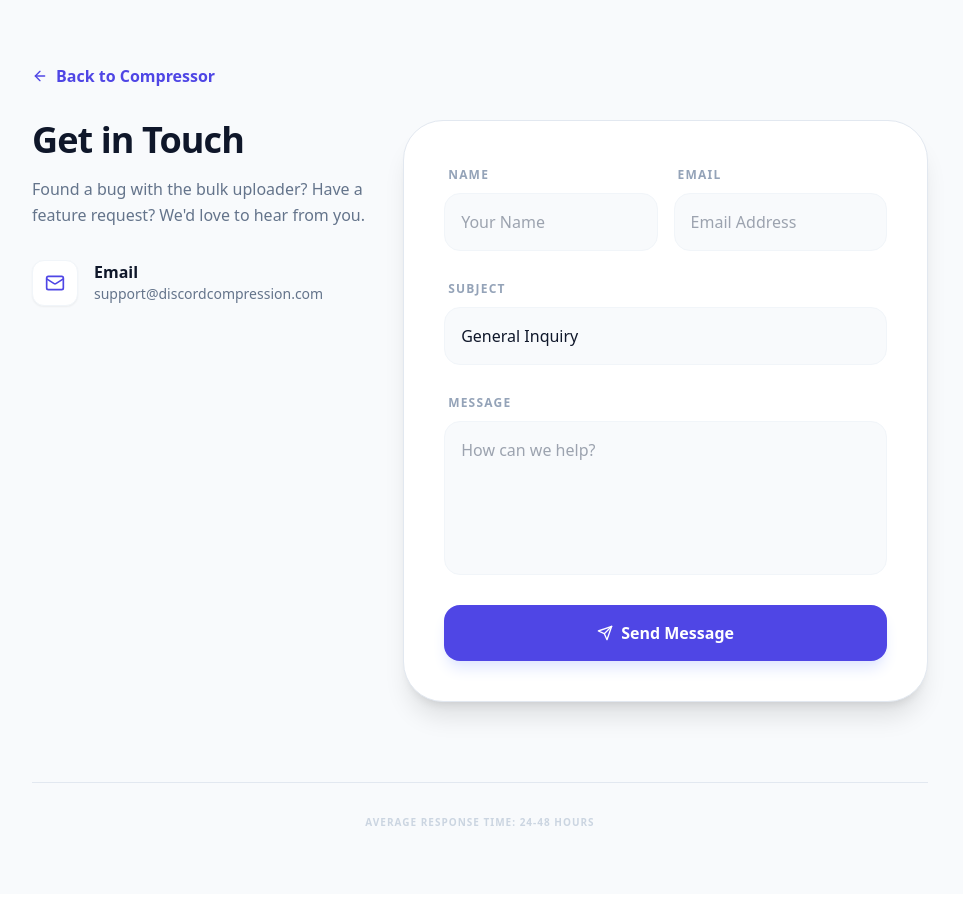
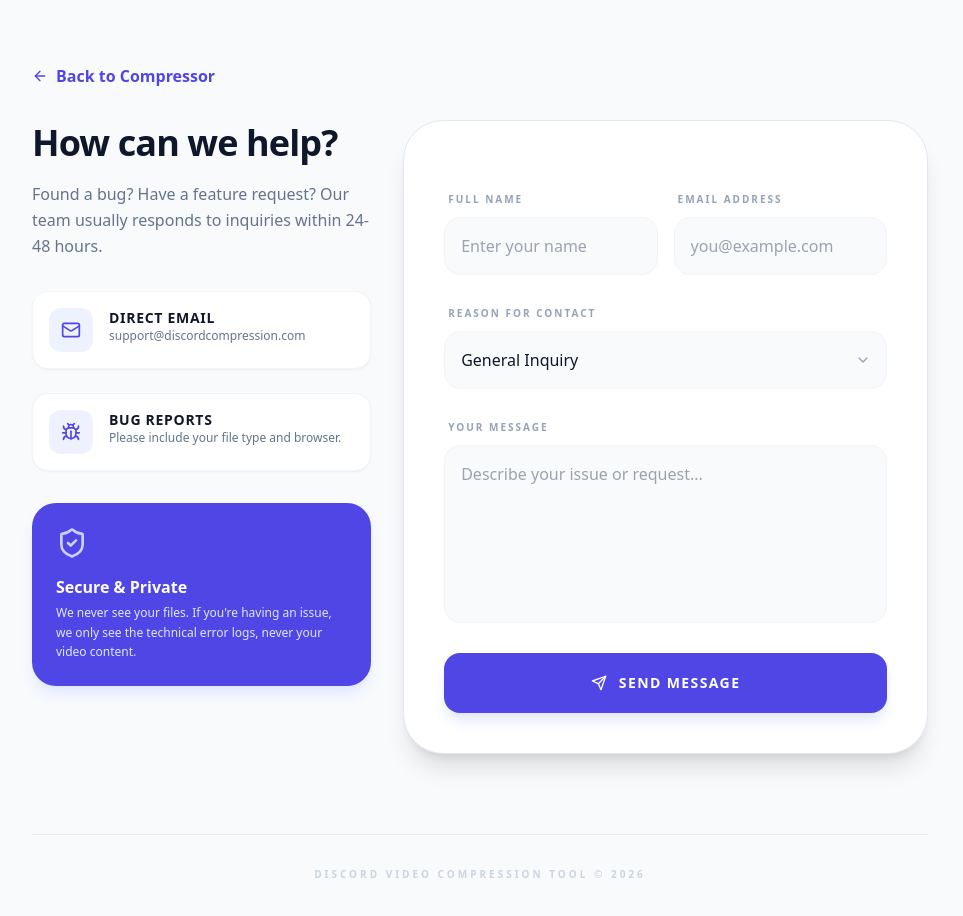
Before and after one commit to jakejmanley-collab/discord-compressor, a Next.js app: page /contact in a window 1280 px wide. Shown: the top 916 px of the page, without its empty margins (160-1123 px from the left). Before the commit the page ends 894 px from the top, so only its background shows below. Built offline with nearby package versions, Linux system fonts and the light colour scheme.

Commit message:
Update page.tsx

```diff
--- a/app/contact/page.tsx
+++ b/app/contact/page.tsx
@@ -4,7 +4,7 @@ import * as Icons from "lucide-react";
 
 export const metadata: Metadata = {
   title: "Contact Support | Discord Video Compressor",
-  description: "Have questions or found a bug? Reach out to the Discord Video Compressor support team.",
+  description: "Have questions or found a bug? Reach out to the Discord Video Compressor support team for help with bulk uploads and video optimization.",
   alternates: { canonical: "/contact" },
 };
 
@@ -13,7 +13,7 @@ export default function ContactPage() {
     <main className="min-h-screen bg-slate-50 py-16 px-4 font-sans">
       <div className="max-w-4xl mx-auto">
 
-        {/* BACK BUTTON */}
+        {/* NAVIGATION */}
         <Link href="/" className="inline-flex items-center gap-2 text-indigo-600 font-bold hover:gap-3 transition-all mb-8 group">
           <Icons.ArrowLeft className="w-4 h-4" />
           <span>Back to Compressor</span>
@@ -21,88 +21,115 @@ export default function ContactPage() {
 
         <div className="grid md:grid-cols-5 gap-8">
 
-          {/* LEFT COL: INFO */}
-          <div className="md:col-span-2 space-y-8 text-center md:text-left">
+          {/* LEFT COLUMN: INFO & TRUST */}
+          <div className="md:col-span-2 space-y-8">
             <div>
-              <h1 className="text-4xl font-black text-slate-900 mb-4 tracking-tight">Get in Touch</h1>
+              <h1 className="text-4xl font-black text-slate-900 mb-4 tracking-tight leading-tight">
+                How can we help?
+              </h1>
               <p className="text-slate-500 leading-relaxed">
-                Found a bug with the bulk uploader? Have a feature request? We'd love to hear from you.
+                Found a bug? Have a feature request? Our team usually responds to inquiries within 24-48 hours.
               </p>
             </div>
 
             <div className="space-y-6">
-              <div className="flex flex-col md:flex-row items-center md:items-start gap-4">
-                <div className="p-3 bg-white rounded-xl shadow-sm border border-slate-100 h-fit text-indigo-600">
-                  <Icons.Mail className="w-5 h-5" />
+              <div className="flex gap-4 p-4 bg-white rounded-2xl border border-slate-100 shadow-sm">
+                <div className="p-3 bg-indigo-50 rounded-xl h-fit">
+                  <Icons.Mail className="w-5 h-5 text-indigo-600" />
                 </div>
                 <div>
-                  <h4 className="font-bold text-slate-900">Email</h4>
-                  <p className="text-sm text-slate-500">support@discordcompression.com</p>
+                  <h4 className="font-bold text-slate-900 text-sm uppercase tracking-wider">Direct Email</h4>
+                  <p className="text-xs text-slate-500 font-medium">support@discordcompression.com</p>
+                </div>
+              </div>
+
+              <div className="flex gap-4 p-4 bg-white rounded-2xl border border-slate-100 shadow-sm">
+                <div className="p-3 bg-indigo-50 rounded-xl h-fit">
+                  <Icons.Bug className="w-5 h-5 text-indigo-600" />
+                </div>
+                <div>
+                  <h4 className="font-bold text-slate-900 text-sm uppercase tracking-wider">Bug Reports</h4>
+                  <p className="text-xs text-slate-500 font-medium">Please include your file type and browser.</p>
                 </div>
               </div>
             </div>
+
+            {/* TRUST BADGE */}
+            <div className="p-6 bg-indigo-600 rounded-3xl text-white shadow-lg shadow-indigo-100">
+               <Icons.ShieldCheck className="w-8 h-8 mb-4 text-indigo-200" />
+               <h4 className="font-bold mb-1">Secure & Private</h4>
+               <p className="text-xs text-indigo-100 leading-relaxed">
+                 We never see your files. If you're having an issue, we only see the technical error logs, never your video content.
+               </p>
+            </div>
           </div>
 
-          {/* RIGHT COL: FORM */}
+          {/* RIGHT COLUMN: CONTACT FORM */}
           <div className="md:col-span-3">
             <div className="bg-white p-8 md:p-10 rounded-[2.5rem] shadow-xl border border-slate-200">
 
-              {/* UPDATED FORM TAG */}
               <form
-                action="https://formspree.io/f/xqedbvkl" // <--- PASTE YOUR URL HERE
+                action="https://formspree.io/f/xqedbvkl"
                 method="POST"
                 className="space-y-6"
               >
+                {/* FORMSPREE REDIRECT */}
+                <input type="hidden" name="_next" value="https://discordcompression.com/contact/success" />
+
                 <div className="grid grid-cols-1 md:grid-cols-2 gap-4">
                   <div className="space-y-2">
-                    <label className="text-xs font-bold text-slate-400 uppercase tracking-widest ml-1">Name</label>
+                    <label className="text-[10px] font-black text-slate-400 uppercase tracking-[0.2em] ml-1">Full Name</label>
                     <input
                       type="text"
-                      name="name" // <--- ADDED NAME ATTRIBUTE
+                      name="name"
                       required
-                      placeholder="Your Name"
-                      className="w-full p-4 bg-slate-50 border border-slate-100 rounded-2xl focus:outline-none focus:ring-2 focus:ring-indigo-500 transition-all text-slate-900"
+                      placeholder="Enter your name"
+                      className="w-full p-4 bg-slate-50 border border-slate-100 rounded-2xl focus:outline-none focus:ring-2 focus:ring-indigo-500 transition-all text-slate-900 font-medium"
                     />
                   </div>
                   <div className="space-y-2">
-                    <label className="text-xs font-bold text-slate-400 uppercase tracking-widest ml-1">Email</label>
+                    <label className="text-[10px] font-black text-slate-400 uppercase tracking-[0.2em] ml-1">Email Address</label>
                     <input
                       type="email"
-                      name="email" // <--- ADDED NAME ATTRIBUTE
+                      name="email"
                       required
-                      placeholder="Email Address"
-                      className="w-full p-4 bg-slate-50 border border-slate-100 rounded-2xl focus:outline-none focus:ring-2 focus:ring-indigo-500 transition-all text-slate-900"
+                      placeholder="you@example.com"
+                      className="w-full p-4 bg-slate-50 border border-slate-100 rounded-2xl focus:outline-none focus:ring-2 focus:ring-indigo-500 transition-all text-slate-900 font-medium"
                     />
                   </div>
                 </div>
 
                 <div className="space-y-2">
-                  <label className="text-xs font-bold text-slate-400 uppercase tracking-widest ml-1">Subject</label>
-                  <select
-                    name="subject" // <--- ADDED NAME ATTRIBUTE
-                    className="w-full p-4 bg-slate-50 border border-slate-100 rounded-2xl focus:outline-none focus:ring-2 focus:ring-indigo-500 transition-all text-slate-900 appearance-none"
-                  >
-                    <option>General Inquiry</option>
-                    <option>Bug Report</option>
-                    <option>Feature Request</option>
-                    <option>Advertising / Business</option>
-                  </select>
+                  <label className="text-[10px] font-black text-slate-400 uppercase tracking-[0.2em] ml-1">Reason for contact</label>
+                  <div className="relative">
+                    <select
+                      name="subject"
+                      required
+                      className="w-full p-4 bg-slate-50 border border-slate-100 rounded-2xl focus:outline-none focus:ring-2 focus:ring-indigo-500 transition-all text-slate-900 font-medium appearance-none cursor-pointer"
+                    >
+                      <option value="General Inquiry">General Inquiry</option>
+                      <option value="Bug Report">Bug Report</option>
+                      <option value="Feature Request">Feature Request</option>
+                      <option value="Partnership">Advertising / Partnership</option>
+                    </select>
+                    <Icons.ChevronDown className="absolute right-4 top-1/2 -translate-y-1/2 w-4 h-4 text-slate-400 pointer-events-none" />
+                  </div>
                 </div>
 
                 <div className="space-y-2">
-                  <label className="text-xs font-bold text-slate-400 uppercase tracking-widest ml-1">Message</label>
+                  <label className="text-[10px] font-black text-slate-400 uppercase tracking-[0.2em] ml-1">Your Message</label>
                   <textarea
-                    name="message" // <--- ADDED NAME ATTRIBUTE
+                    name="message"
                     required
-                    rows={5}
-                    placeholder="How can we help?"
-                    className="w-full p-4 bg-slate-50 border border-slate-100 rounded-2xl focus:outline-none focus:ring-2 focus:ring-indigo-500 transition-all text-slate-900 resize-none"
+                    rows={6}
+                    placeholder="Describe your issue or request..."
+                    className="w-full p-4 bg-slate-50 border border-slate-100 rounded-2xl focus:outline-none focus:ring-2 focus:ring-indigo-500 transition-all text-slate-900 font-medium resize-none"
                   ></textarea>
                 </div>
 
                 <button
                   type="submit"
-                  className="w-full bg-indigo-600 hover:bg-indigo-700 text-white font-bold py-4 rounded-2xl shadow-lg shadow-indigo-100 transition-all active:scale-[0.98] flex items-center justify-center gap-2"
+                  className="w-full bg-indigo-600 hover:bg-indigo-700 text-white font-black py-5 rounded-2xl shadow-lg shadow-indigo-100 transition-all active:scale-[0.98] flex items-center justify-center gap-3 uppercase tracking-widest text-sm"
                 >
                   <Icons.Send className="w-4 h-4" />
                   <span>Send Message</span>
@@ -113,9 +140,10 @@ export default function ContactPage() {
 
         </div>
 
-        <footer className="mt-20 pt-8 border-t border-slate-200 text-center">
-          <p className="text-[10px] font-bold text-slate-300 uppercase tracking-widest">
-            Average response time: 24-48 hours
+        {/* FOOTER AREA */}
+        <footer className="mt-20 py-8 border-t border-slate-200 text-center">
+          <p className="text-[10px] font-bold text-slate-300 uppercase tracking-[0.3em]">
+            Discord Video Compression Tool &copy; {new Date().getFullYear()}
           </p>
         </footer>
       </div>
```
